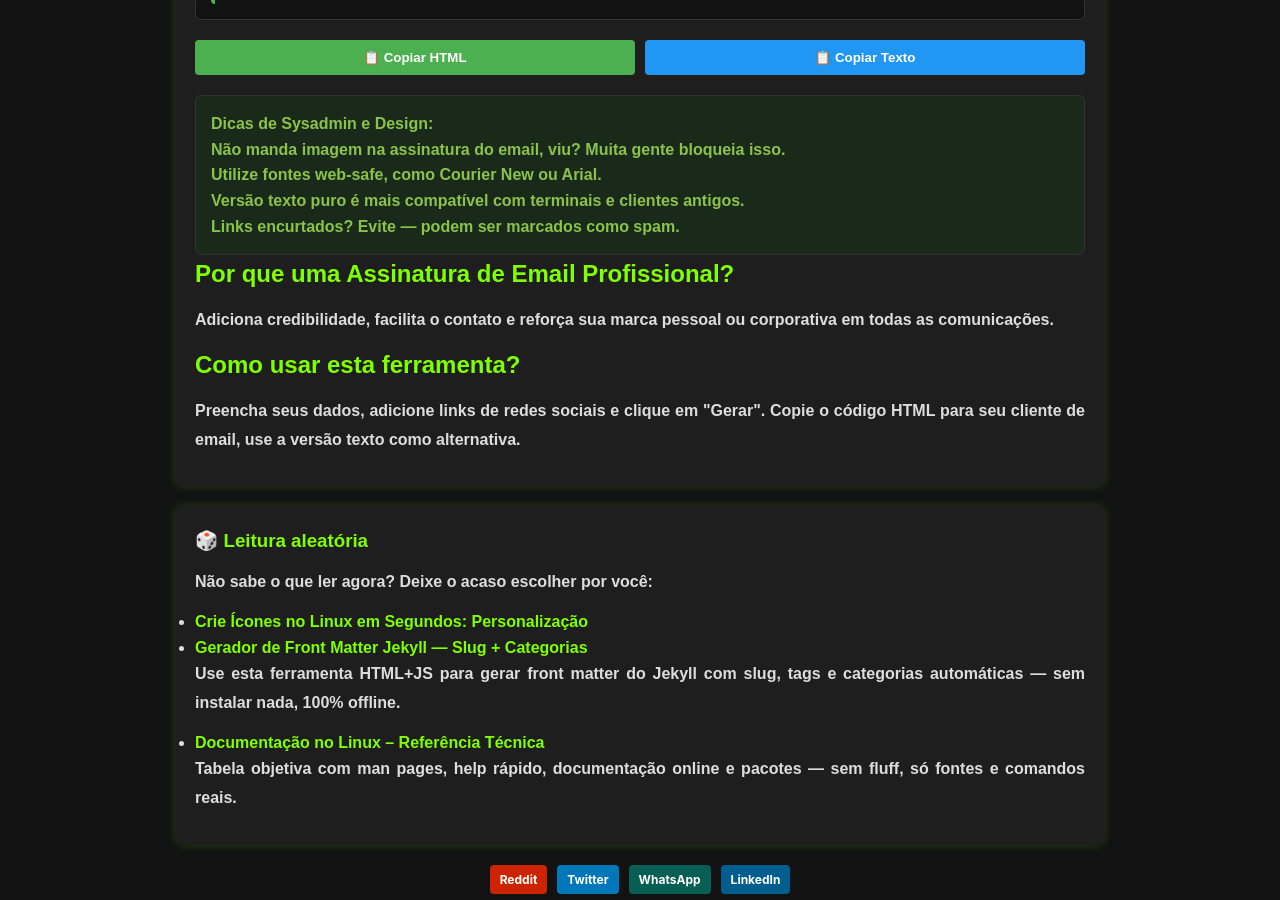
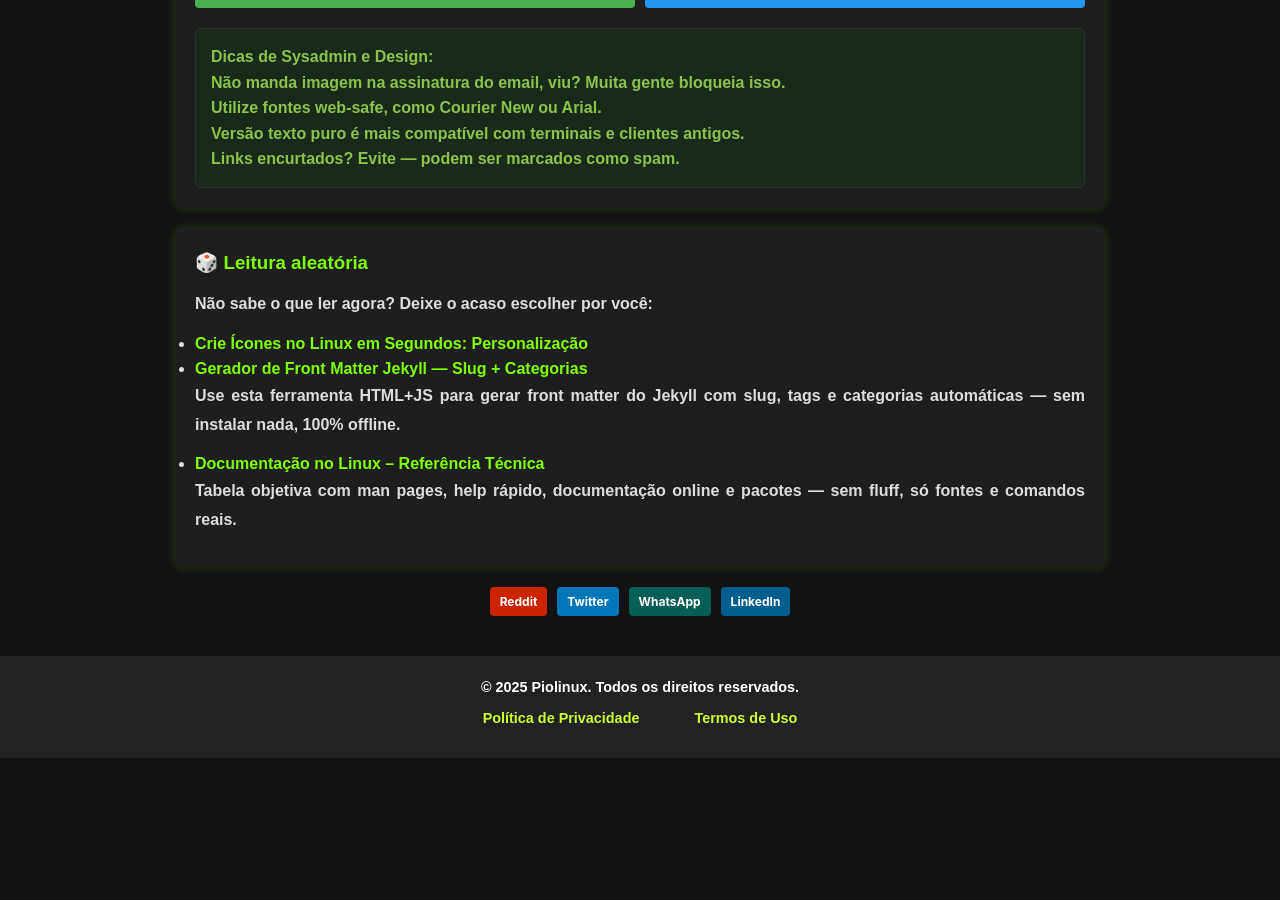
Before and after one commit to Piolinux/piolinux-site, a Jekyll site: the page built from _pages/_tools/gerador-de-assinatura-de-email-profissional-html-texto.html, in a window 1280 px wide and 900 px high, scrolled down 1332 px. Built offline with Jekyll 4.4.1, drawn with Linux system fonts in a browser that asks for light colours; after the commit the page ends 2090 px from its top, so only the background shows below that; some of the changed text lies outside the part shown.

Commit message:
Update gerador-de-assinatura-de-email-profissional-html-texto.html

```diff
--- a/_pages/_tools/gerador-de-assinatura-de-email-profissional-html-texto.html
+++ b/_pages/_tools/gerador-de-assinatura-de-email-profissional-html-texto.html
@@ -93,13 +93,6 @@ tags: [email, assinatura, html, marketing, vendas, suporte, seo]
   </div>
 </div>
 
-  <div class="seo-content">
-    <h2>Por que uma Assinatura de Email Profissional?</h2>
-    <p>Adiciona credibilidade, facilita o contato e reforça sua marca pessoal ou corporativa em todas as comunicações.</p>
-    <h2>Como usar esta ferramenta?</h2>
-    <p>Preencha seus dados, adicione links de redes sociais e clique em "Gerar". Copie o código HTML para seu cliente de email, use a versão texto como alternativa.</p>
-
-  </div>
 </section>
 
 
```
